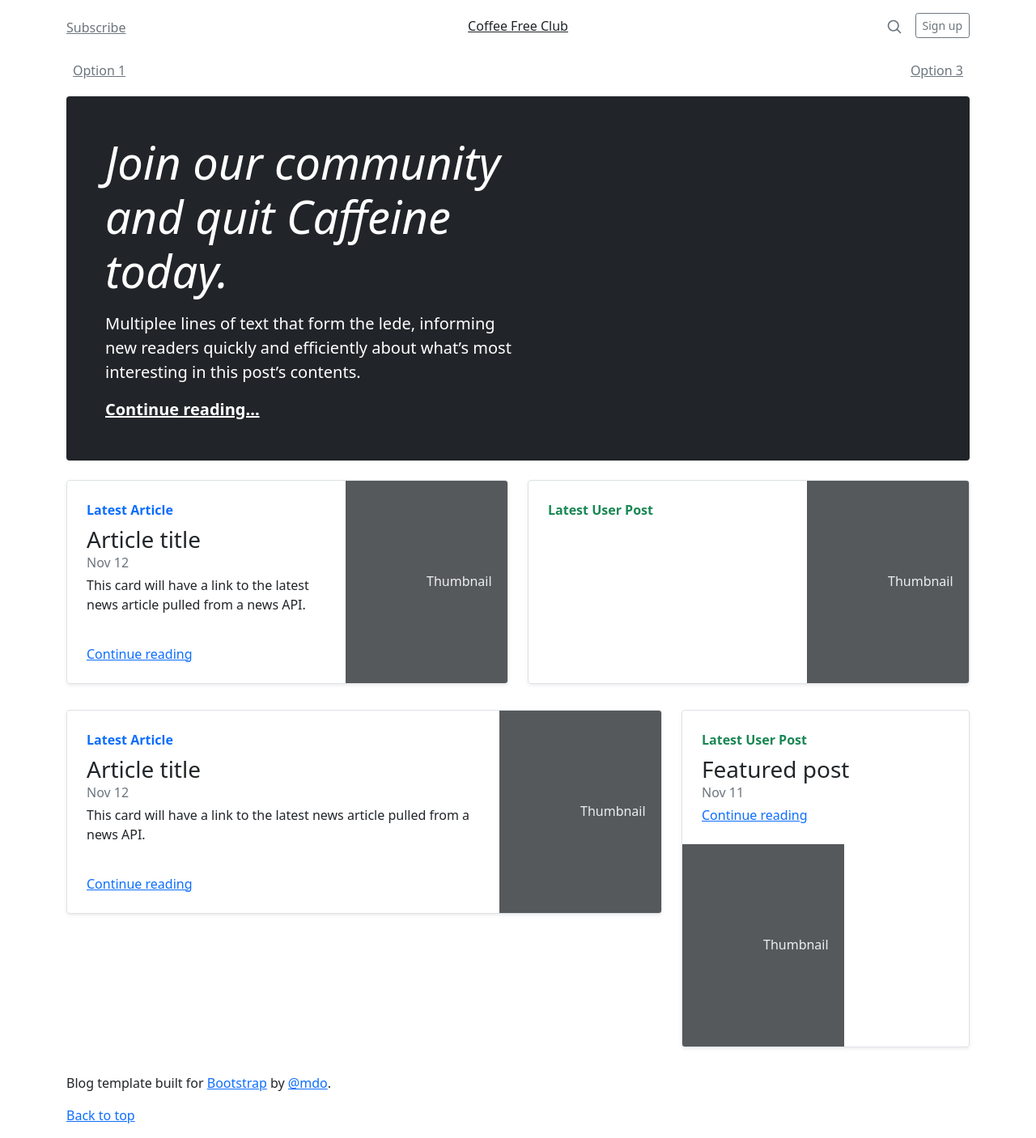
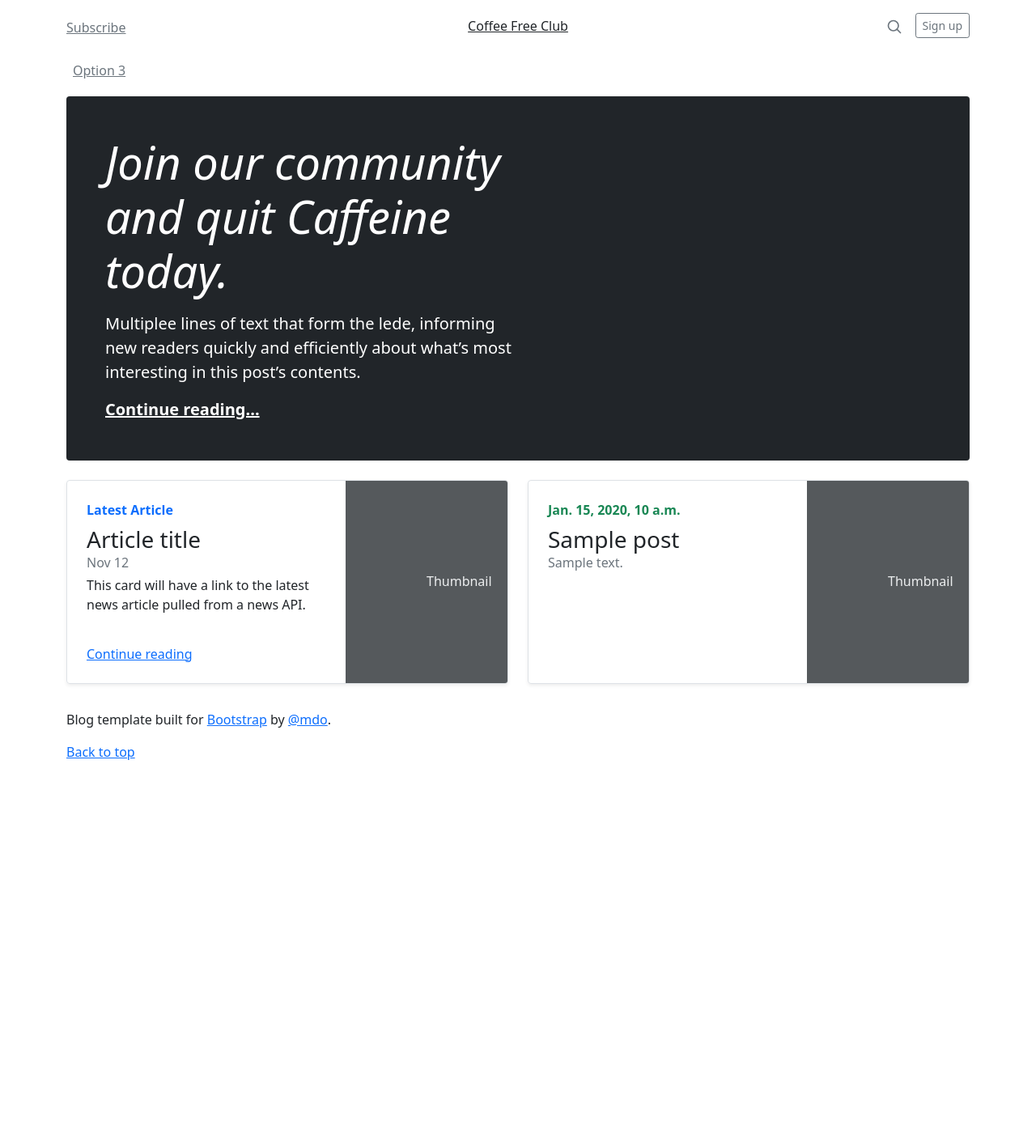
Before and after one commit to bobbydeane/Coffee_Free, a Django app: page / in a window 1280 px wide. Shown: the whole page at 81% size. After the commit the page ends 939 px from the top, so only its background shows below. Run offline with Django 3.2, Linux system fonts and the light colour scheme; tables that the repository leaves empty hold one stand-in row (values such as "Sample post").

Commit message:
Add for loop to show posts in index html

```diff
--- a/coffee_free/templates/base.html
+++ b/coffee_free/templates/base.html
@@ -32,7 +32,6 @@
         </header>
         <div class="nav-scroller py-1 mb-2">
             <nav class="nav d-flex justify-content-between">
-              <a class="p-2 link-secondary" href="#">Option 1</a>
               <a class="p-2 link-secondary" href="#">Option 3</a>
             </nav>
           </div>
--- a/coffee_free/templates/index.html
+++ b/coffee_free/templates/index.html
@@ -26,15 +26,19 @@
       </div>
     </div>
   </div>
-
+  {% for post in post_list %}
   <div class="col-md-6">
     <div class="row g-0 border rounded overflow-hidden flex-md-row mb-4 shadow-sm h-md-250 position-relative">
       <div class="col p-4 d-flex flex-column position-static">
-        <strong class="d-inline-block mb-2 text-success">Latest User Post</strong>
+        <strong class="d-inline-block mb-2 text-success">{{ post.created_on }}</strong>
         <h3 class="mb-0">{{ post.title }}</h3>
-        <div class="mb-1 text-muted">{{ post.created_on }}</div>
-        <p class="mb-auto"></p>
-        <a href="{% url 'post_detail' post.slug  %}" class="stretched-link">{{ post.excerpt }}</a>
+        <div class="mb-1 text-muted">
+          <p>
+            {{ post.excerpt }}
+          </p>
+
+        </div>
+
       </div>
       <div class="col-auto d-none d-lg-block">
         <svg class="bd-placeholder-img" width="200" height="250" xmlns="http://www.w3.org/2000/svg" role="img" aria-label="Placeholder: Thumbnail" preserveAspectRatio="xMidYMid slice" focusable="false"><title>Placeholder</title><rect width="100%" height="100%" fill="#55595c"/><text x="50%" y="50%" fill="#eceeef" dy=".3em">Thumbnail</text></svg>
@@ -43,39 +47,7 @@
     </div>
   </div>
 </div>
+{%endfor%}
 
-<div class="row mb-2">
-  <div class="col-md-8">
-    <div class="row g-0 border rounded overflow-hidden flex-md-row mb-4 shadow-sm h-md-250 position-relative">
-      <div class="col p-4 d-flex flex-column position-static">
-        <strong class="d-inline-block mb-2 text-primary">Latest Article</strong>
-        <h3 class="mb-0">Article title</h3>
-        <div class="mb-1 text-muted">Nov 12</div>
-        <p class="card-text mb-auto">This card will have a link to the latest news article pulled from a news API.</p>
-        <a href="#" class="stretched-link">Continue reading</a>
-      </div>
-      <div class="col-auto d-none d-lg-block">
-        <svg class="bd-placeholder-img" width="200" height="250" xmlns="http://www.w3.org/2000/svg" role="img" aria-label="Placeholder: Thumbnail" preserveAspectRatio="xMidYMid slice" focusable="false"><title>Placeholder</title><rect width="100%" height="100%" fill="#55595c"/><text x="50%" y="50%" fill="#eceeef" dy=".3em">Thumbnail</text></svg>
-
-      </div>
-    </div>
-  </div>
-
-  <div class="col-md-4">
-    <div class="row g-0 border rounded overflow-hidden flex-md-row mb-4 shadow-sm h-md-250 position-relative">
-      <div class="col p-4 d-flex flex-column position-static">
-        <strong class="d-inline-block mb-2 text-success">Latest User Post</strong>
-        <h3 class="mb-0">Featured post</h3>
-        <div class="mb-1 text-muted">Nov 11</div>
-        <p class="mb-auto"></p>
-        <a href="#" class="stretched-link">Continue reading</a>
-      </div>
-      <div class="col-auto d-none d-lg-block">
-        <svg class="bd-placeholder-img" width="200" height="250" xmlns="http://www.w3.org/2000/svg" role="img" aria-label="Placeholder: Thumbnail" preserveAspectRatio="xMidYMid slice" focusable="false"><title>Placeholder</title><rect width="100%" height="100%" fill="#55595c"/><text x="50%" y="50%" fill="#eceeef" dy=".3em">Thumbnail</text></svg>
-
-      </div>
-    </div>
-  </div>
-</div>
 
 {%endblock%}
--- a/community/urls.py
+++ b/community/urls.py
@@ -2,5 +2,6 @@ from . import views
 from django.urls import path
 
 urlpatterns = [
-    path('', views.PostList.as_view(), name='home')
+    path('', views.PostList.as_view(), name='home'),
+    path('<slug:slug>/', views.PostDetail.as_view(), name='post_detail'),
 ]
```
Also changed, not shown: coffee_free/templates/community.html (added), community/views.py (line endings or trailing spaces).
